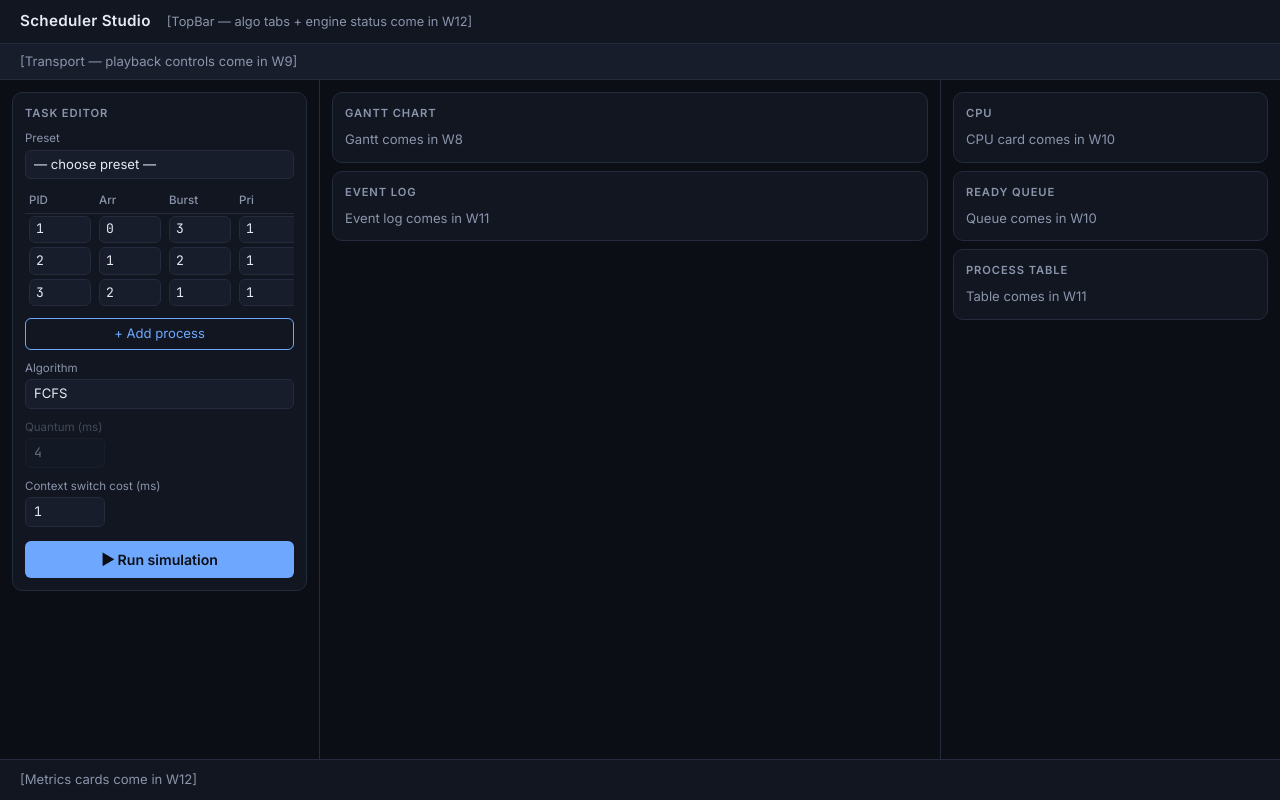
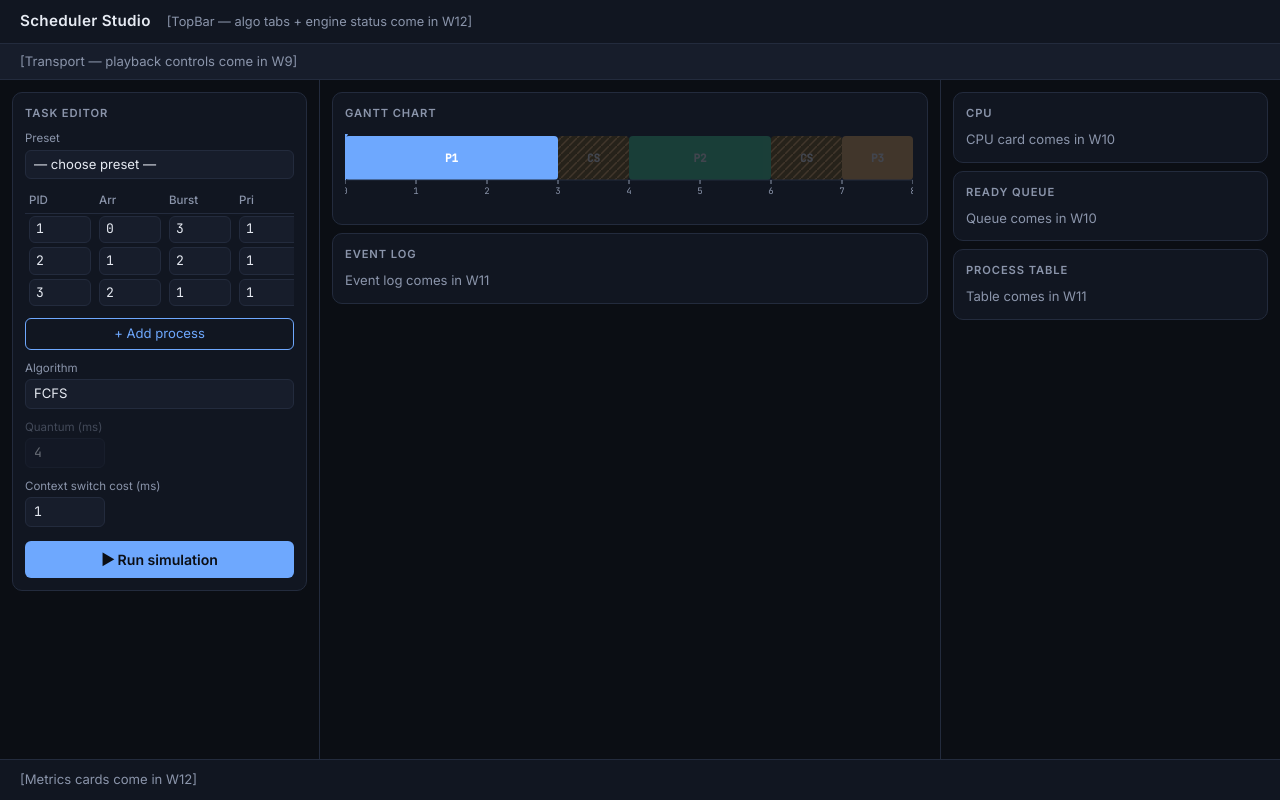
Before and after one commit to peepladivye-eng/Task-Scheduler-Visualizer-Lab, a React (Vite) app in the folder web/: page / in a window 1280 px wide. Built offline with nearby package versions, Linux system fonts and the light colour scheme.

Commit message:
W8 gantt

```diff
--- a/web/src/App.tsx
+++ b/web/src/App.tsx
@@ -1,15 +1,19 @@
 import { color } from './design/tokens'
 import TaskEditor from './components/TaskEditor'
+import Gantt from './components/Gantt'
+import { useStudio } from './store/useStudio'
 
 /** Placeholder panel — children go inside */
 function Panel({
   title,
   children,
   className = '',
+  style: extraStyle,
 }: {
   title?: string
   children?: React.ReactNode
   className?: string
+  style?: React.CSSProperties
 }) {
   return (
     <div
@@ -22,6 +26,7 @@ function Panel({
         flexDirection: 'column',
         gap: '8px',
         overflow: 'hidden',
+        ...extraStyle,
       }}
       className={className}
     >
@@ -36,6 +41,9 @@ function Panel({
 }
 
 export default function App() {
+  const trace = useStudio((s) => s.trace)
+  const t = useStudio((s) => s.t)
+
   return (
     <div
       style={{
@@ -117,8 +125,10 @@ export default function App() {
           overflowY: 'auto',
         }}
       >
-        <Panel title="Gantt Chart">
-          <span style={{ color: color.muted, fontSize: '0.82rem' }}>Gantt comes in W8</span>
+        <Panel title="Gantt Chart" style={{ flex: '0 0 auto' }}>
+          {trace
+            ? <Gantt trace={trace} t={t} />
+            : <span style={{ color: color.muted, fontSize: '0.82rem' }}>Run a simulation to see the Gantt chart.</span>}
         </Panel>
         <Panel title="Event Log">
           <span style={{ color: color.muted, fontSize: '0.82rem' }}>Event log comes in W11</span>
--- /dev/null
+++ b/web/src/components/Gantt.tsx
@@ -0,0 +1,214 @@
+import React, { useRef, useEffect, useState } from 'react'
+import type { Trace } from '../types/trace'
+import { color } from '../design/tokens'
+import { pidColor, IDLE_PATTERN, CS_PATTERN } from '../design/pidColor'
+import { totalTime } from '../lib/deriveState'
+
+interface Props {
+  trace: Trace
+  t: number
+}
+
+// Layout constants
+const ROW_HEIGHT = 44
+const AXIS_HEIGHT = 28
+const PADDING_TOP = 6
+const SVG_HEIGHT = ROW_HEIGHT + AXIS_HEIGHT + PADDING_TOP
+const MIN_PPT = 28
+
+export default function Gantt({ trace, t }: Props) {
+  const containerRef = useRef<HTMLDivElement>(null)
+  const [containerWidth, setContainerWidth] = useState(800)
+
+  // Measure container width with ResizeObserver
+  useEffect(() => {
+    const el = containerRef.current
+    if (!el) return
+    const ro = new ResizeObserver((entries) => {
+      const w = entries[0]?.contentRect.width
+      if (w && w > 0) setContainerWidth(w)
+    })
+    ro.observe(el)
+    return () => ro.disconnect()
+  }, [])
+
+  const total = trace.timeline.length > 0 ? totalTime(trace) : 1
+  const ppt = Math.max(MIN_PPT, Math.floor(containerWidth / total))
+  const svgWidth = ppt * total
+
+  // Segment opacity: fully visible if t_end <= t or t_start <= t < t_end; dimmed if future
+  function segOpacity(seg: Trace['timeline'][number]): number {
+    if (seg.t_end <= t) return 1.0
+    if (seg.t_start <= t) return 1.0
+    return 0.2
+  }
+
+  // Collect all tick boundaries for the axis
+  const boundaries = new Set<number>()
+  boundaries.add(0)
+  boundaries.add(total)
+  for (const seg of trace.timeline) {
+    boundaries.add(seg.t_start)
+    boundaries.add(seg.t_end)
+  }
+  // If ppt >= 28, also add every integer
+  if (ppt >= MIN_PPT) {
+    for (let tick = 0; tick <= total; tick++) boundaries.add(tick)
+  }
+  const sortedBoundaries = Array.from(boundaries).sort((a, b) => a - b)
+
+  // Build axis labels, skipping any within 18px of the last placed label
+  const axisLabels: { x: number; label: string }[] = []
+  let lastLabelX = -Infinity
+  for (const tick of sortedBoundaries) {
+    const x = tick * ppt
+    if (x - lastLabelX >= 18) {
+      axisLabels.push({ x, label: String(tick) })
+      lastLabelX = x
+    }
+  }
+
+  const axisY = PADDING_TOP + ROW_HEIGHT
+
+  return (
+    <div
+      ref={containerRef}
+      style={{
+        overflowX: 'auto',
+        overflowY: 'hidden',
+        position: 'relative',
+        width: '100%',
+        // Reserve vertical space so the outer panel doesn't collapse
+        minHeight: SVG_HEIGHT + 4,
+      }}
+    >
+      <svg
+        width={svgWidth}
+        height={SVG_HEIGHT}
+        style={{ display: 'block', userSelect: 'none' }}
+      >
+        <defs>
+          {/* Idle pattern: diagonal lines in color.muted at 0.4 opacity on color.raised */}
+          <pattern id={IDLE_PATTERN} x="0" y="0" width="8" height="8" patternUnits="userSpaceOnUse">
+            <rect width="8" height="8" fill={color.raised} />
+            <line x1="0" y1="8" x2="8" y2="0" stroke={color.muted} strokeWidth="1.5" strokeOpacity="0.4" />
+          </pattern>
+          {/* CS pattern: diagonal lines in color.warn on darker warn background */}
+          <pattern id={CS_PATTERN} x="0" y="0" width="8" height="8" patternUnits="userSpaceOnUse">
+            <rect width="8" height="8" fill="#7c5300" />
+            <line x1="0" y1="8" x2="8" y2="0" stroke={color.warn} strokeWidth="1.5" />
+          </pattern>
+        </defs>
+
+        {/* Render timeline segments */}
+        {trace.timeline.map((seg, idx) => {
+          const x = seg.t_start * ppt
+          const w = (seg.t_end - seg.t_start) * ppt
+          const opacity = segOpacity(seg)
+
+          let fill: string
+          let labelText: string | null = null
+
+          if (seg.type === 'run' && seg.pid !== null) {
+            fill = pidColor(seg.pid)
+            if (w >= 24) labelText = `P${seg.pid}`
+          } else if (seg.type === 'idle') {
+            fill = `url(#${IDLE_PATTERN})`
+            if (w >= 40) labelText = 'idle'
+          } else {
+            // context_switch
+            fill = `url(#${CS_PATTERN})`
+            if (w >= 24) labelText = 'CS'
+          }
+
+          return (
+            <g key={idx} opacity={opacity}>
+              <rect
+                x={x}
+                y={PADDING_TOP}
+                width={w}
+                height={ROW_HEIGHT}
+                fill={fill}
+                rx={4}
+              />
+              {labelText && (
+                <text
+                  x={x + w / 2}
+                  y={PADDING_TOP + ROW_HEIGHT / 2}
+                  textAnchor="middle"
+                  dominantBaseline="central"
+                  fill="white"
+                  fontSize="11"
+                  fontWeight="600"
+                  fontFamily='"JetBrains Mono", Consolas, monospace'
+                  style={{ pointerEvents: 'none' }}
+                >
+                  {labelText}
+                </text>
+              )}
+            </g>
+          )
+        })}
+
+        {/* Time axis line */}
+        <line
+          x1={0}
+          y1={axisY}
+          x2={svgWidth}
+          y2={axisY}
+          stroke={color.border}
+          strokeWidth="1"
+        />
+
+        {/* Axis tick marks and labels */}
+        {axisLabels.map(({ x, label }) => (
+          <g key={label}>
+            <line
+              x1={x}
+              y1={axisY}
+              x2={x}
+              y2={axisY + 4}
+              stroke={color.muted}
+              strokeWidth="1"
+            />
+            <text
+              x={x}
+              y={axisY + 14}
+              textAnchor="middle"
+              fill={color.muted}
+              fontSize="9"
+              fontFamily='"JetBrains Mono", Consolas, monospace'
+            >
+              {label}
+            </text>
+          </g>
+        ))}
+
+        {/* Playhead: downward triangle and vertical line */}
+        {(() => {
+          const px = t * ppt
+          // Triangle pointing down, above the timeline
+          const triSize = 6
+          const triY = PADDING_TOP - 2
+          const triPoints = `${px},${triY + triSize} ${px - triSize / 2},${triY} ${px + triSize / 2},${triY}`
+          return (
+            <g>
+              <polygon
+                points={triPoints}
+                fill={color.accent}
+              />
+              <line
+                x1={px}
+                y1={PADDING_TOP}
+                x2={px}
+                y2={axisY}
+                stroke={color.accent}
+                strokeWidth="2"
+              />
+            </g>
+          )
+        })()}
+      </svg>
+    </div>
+  )
+}
```
